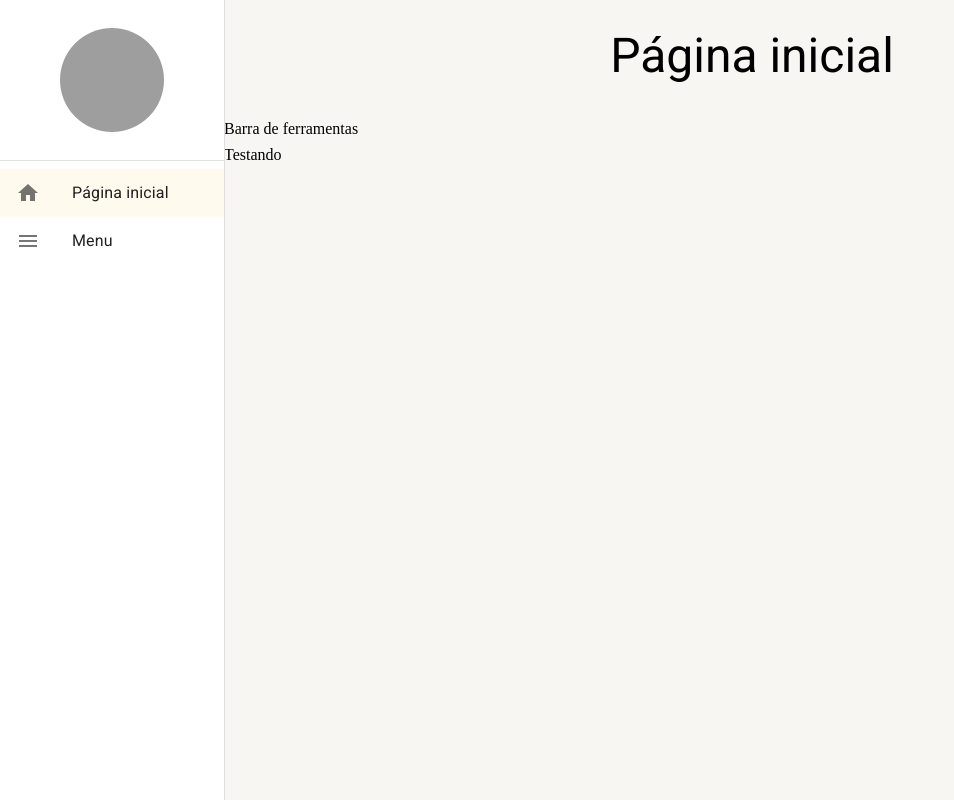
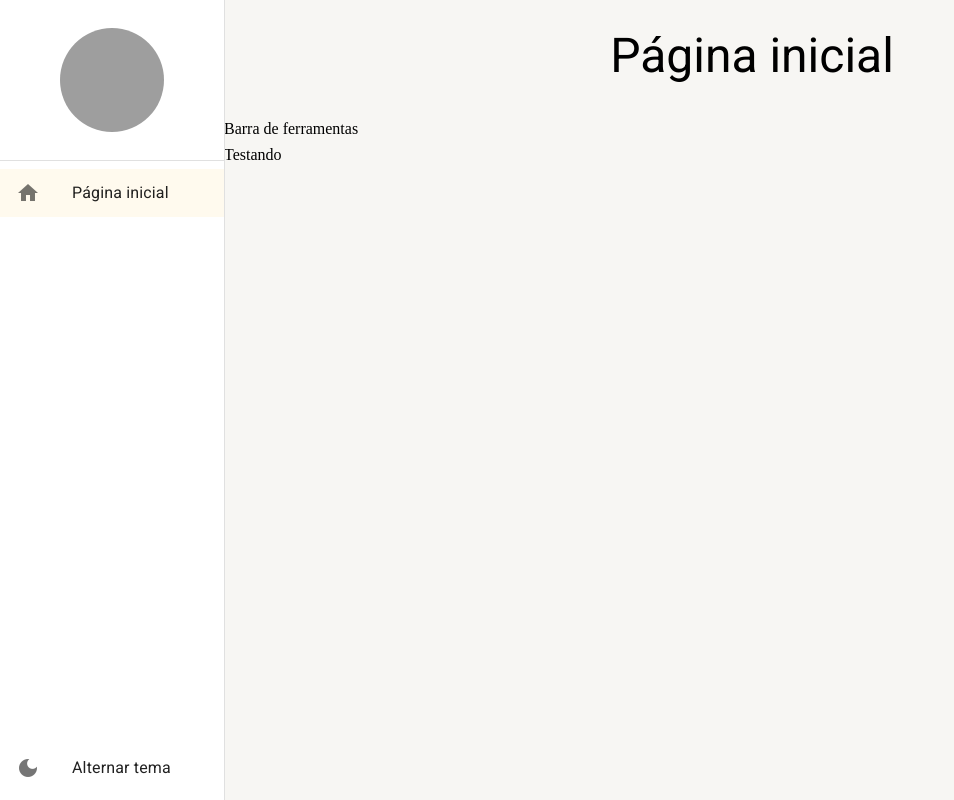
Before and after one commit to rafaelpcosta1/React_MaterialUI_TypeScript, a React (Create React App) app: page /pagina-inicial in a window 1280 px wide. Shown: the whole page, without its empty margins (0-954 px from the left). Built offline with nearby package versions, Linux system fonts and the light colour scheme; grey boxes are pictures that could not be loaded.

Commit message:
feat: create button alter theme

```diff
--- a/src/routes/index.tsx
+++ b/src/routes/index.tsx
@@ -13,11 +13,6 @@
         icon: 'home',
         path: '/pagina-inicial',
         label: 'Página inicial',
-      },
-      {
-        icon: 'menu',
-        path: '/menu',
-        label: 'Menu',
       }
     ]);
   }, []);
--- a/src/shared/components/menu-lateral/MenuLateral.tsx
+++ b/src/shared/components/menu-lateral/MenuLateral.tsx
@@ -1,7 +1,7 @@
 import { Avatar, Divider, Drawer, Icon, List, ListItemButton, ListItemIcon, ListItemText, useMediaQuery, useTheme } from '@mui/material';
+import { useMatch, useNavigate, useResolvedPath } from 'react-router-dom';
+import { useAppThemeContext, useDrawerContext } from '../../contexts';
 import { Box } from '@mui/system';
-import { useMatch, useNavigate, useResolvedPath } from 'react-router-dom';
-import { useDrawerContext } from '../../contexts';
 
 interface IListItemLinkProps {
   to: string;
@@ -39,6 +39,7 @@
   const smDown = useMediaQuery(theme.breakpoints.down('sm'));
 
   const { isDrawerOpen, toggleDrawerOpen, drawerOptions } = useDrawerContext();
+  const { toggleTheme } = useAppThemeContext();
 
   return (
     <>
@@ -65,7 +66,16 @@
                 />))}
             </List>
           </Box>
-
+          <Box>
+            <List component='nav'>
+              <ListItemButton onClick={toggleTheme}>
+                <ListItemIcon>
+                  <Icon>dark_mode</Icon>
+                </ListItemIcon>
+                <ListItemText primary='Alternar tema' />
+              </ListItemButton>
+            </List>
+          </Box>
         </Box>
       </Drawer>
 
--- a/src/shared/themes/Dark.ts
+++ b/src/shared/themes/Dark.ts
@@ -3,6 +3,7 @@
 
 export const DarkTheme = createTheme({
   palette: {
+    mode: 'dark',
     primary: {
       main: yellow[700],
       dark: yellow[800],
@@ -18,6 +19,11 @@
     background: {
       paper: '#303134',
       default: '#202124',
+    },
+  },
+  typography: {
+    allVariants: {
+      color: 'white',
     }
-  }
+  },
 });
```
